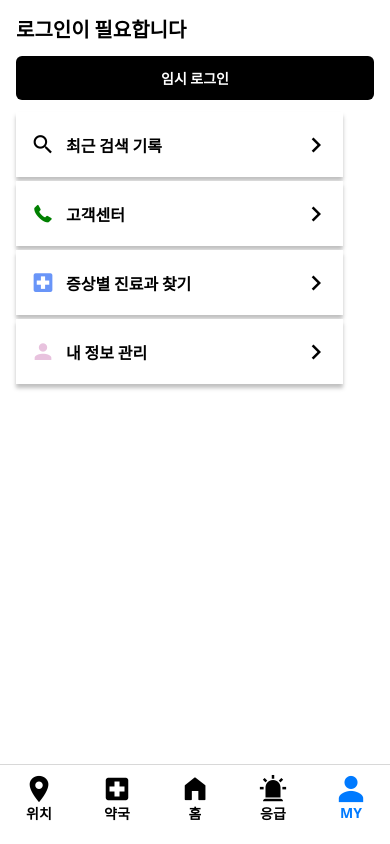
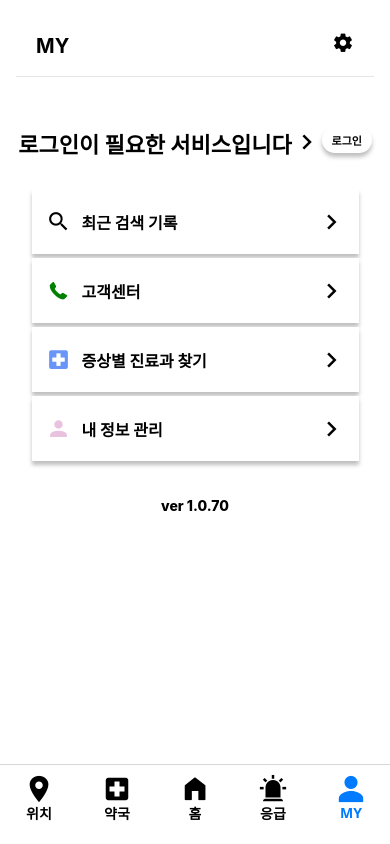
Before and after one commit to Hey-Doctor/HeyDoctor_App, a React Native app: screen /MyPage in a window 390 px wide. Built offline with nearby package versions, Linux system fonts and the light colour scheme.

Commit message:
feat: 비로그인 UI 화면 추가

```diff
--- a/src/screens/Mypage/MyPage_Logout.tsx
+++ b/src/screens/Mypage/MyPage_Logout.tsx
@@ -1,17 +1,32 @@
 import React from 'react';
 import { View, Text, TouchableOpacity } from 'react-native';
+import MaterialIcons from '@expo/vector-icons/MaterialIcons';
 import { useAuth } from '~/auth/AuthContext';
 import MyPage_Menu from './MyPage_Menu';
+import Header from './components/Header';
 
 export default function MyPage_Logout() {
   const { login } = useAuth(); // 임시: 클릭 시 가짜 로그인
   return (
-    <View className="gap-3">
-      <Text className="text-xl font-bold">로그인이 필요합니다</Text>
-      <TouchableOpacity className="bg-black h-[44px] rounded-md items-center justify-center" onPress={login}>
-        <Text className="text-white font-semibold">임시 로그인</Text>
-      </TouchableOpacity>
-      <MyPage_Menu/>
-    </View>
+    <>
+      <Header/>
+
+      <View className="items-center justify-center">
+
+        <View className="flex-row mt-[50px]">
+          <Text className="text-[22px] font-bold">로그인이 필요한 서비스입니다</Text>
+          <MaterialIcons name="chevron-right"  size={30} />
+          <TouchableOpacity className="bg-white shadow-custom w-[50px] h-[26px] rounded-[20px] items-center justify-center" onPress={login}>
+            <Text className="text-black text-[11px] font-extrabold">로그인</Text>
+          </TouchableOpacity>
+        </View>
+
+        <View className="mt-[30px]">
+          <MyPage_Menu />
+        </View>
+
+        <Text className="font-extrabold mt-[36px]">ver 1.0.70</Text>
+      </View>
+    </>
   );
 }
```
